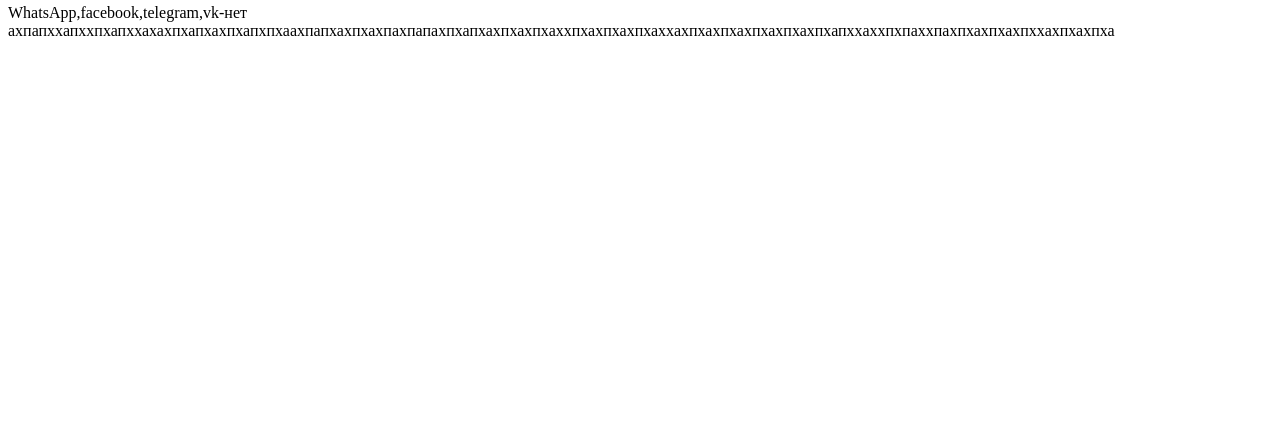
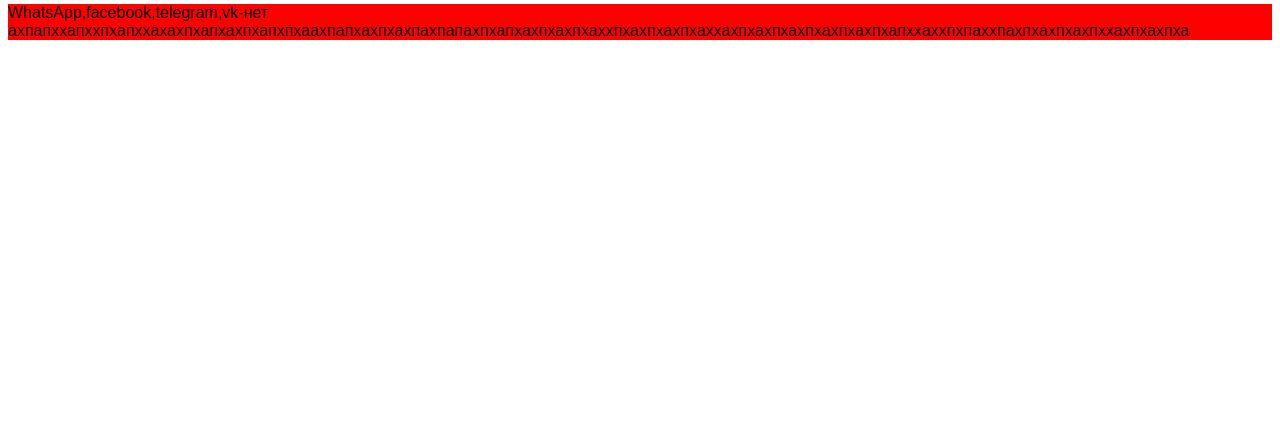
Before and after one commit to ValeriaAlgoritm198/onlineschool, a plain HTML site: page index.html in a window 1280 px wide. Shown: the part 358-800 px from the top of the page. Drawn offline with Linux system fonts and the light colour scheme.

Commit message:
Update index.html

```diff
--- a/index.html
+++ b/index.html
@@ -1,7 +1,7 @@
 <html>
     <head>
         <title>онлайн школа</title>
-        <link>
+        <link rel="stylesheet" href="style.css"/>
         <head>
             <body>
             <header>онлайн школа</header>
```
